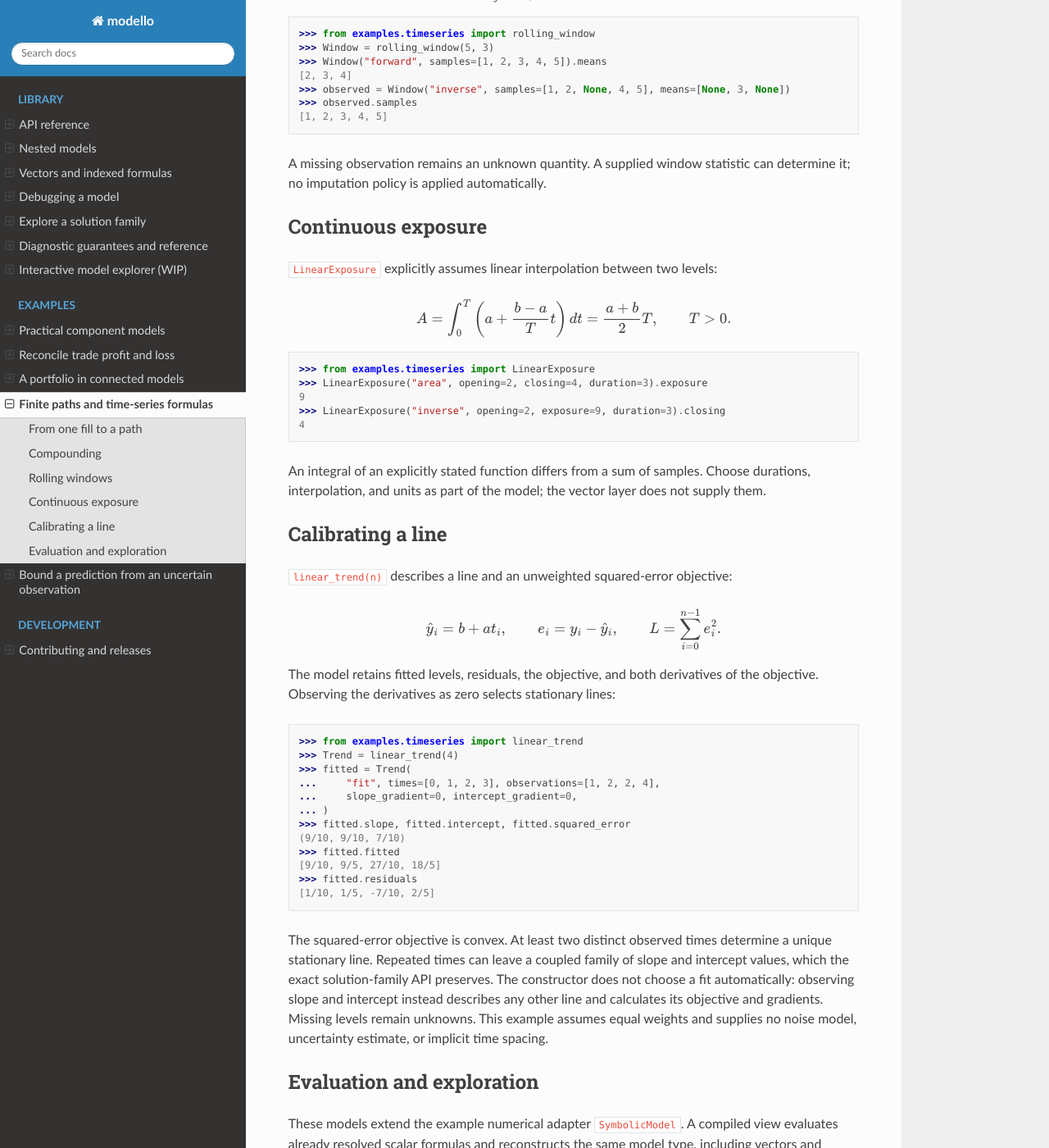
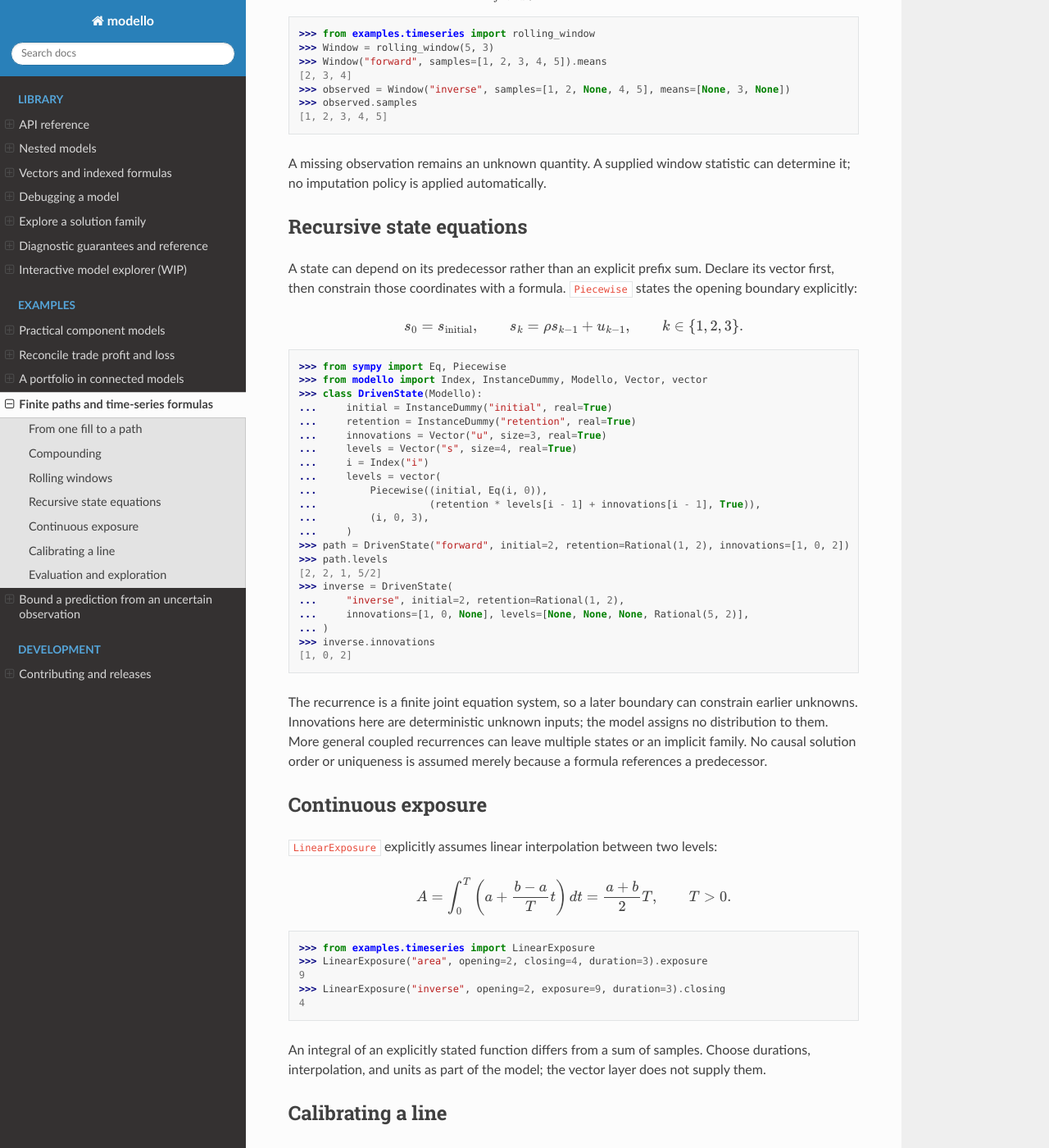
Before and after one commit to Code0x58/modello, a Sphinx documentation site: the page built from docs/examples/timeseries/index.rst, in a window 1280 px wide and 1400 px high, scrolled down 2126 px. Shown: the whole window at 82% size. Built offline with Sphinx 7.4.7 and the Read the Docs theme 3.1.0, drawn with Linux system fonts in a browser that asks for light colours.

Commit message:
Retain vector coordinate identities in recursive formulas

```diff
--- a/docs/examples/timeseries/index.rst
+++ b/docs/examples/timeseries/index.rst
@@ -118,6 +118,49 @@ corresponds to the first complete window, ending at input ``width-1``:
 A missing observation remains an unknown quantity. A supplied window statistic
 can determine it; no imputation policy is applied automatically.
 
+Recursive state equations
+--------------------------
+
+A state can depend on its predecessor rather than an explicit prefix sum.
+Declare its vector first, then constrain those coordinates with a formula.
+``Piecewise`` states the opening boundary explicitly:
+
+.. math::
+
+   s_0=s_{\mathrm{initial}},\qquad
+   s_{k}=\rho s_{k-1}+u_{k-1},\qquad k\in\{1,2,3\}.
+
+.. code-block:: pycon
+
+   >>> from sympy import Eq, Piecewise
+   >>> from modello import Index, InstanceDummy, Modello, Vector, vector
+   >>> class DrivenState(Modello):
+   ...     initial = InstanceDummy("initial", real=True)
+   ...     retention = InstanceDummy("retention", real=True)
+   ...     innovations = Vector("u", size=3, real=True)
+   ...     levels = Vector("s", size=4, real=True)
+   ...     i = Index("i")
+   ...     levels = vector(
+   ...         Piecewise((initial, Eq(i, 0)),
+   ...                   (retention * levels[i - 1] + innovations[i - 1], True)),
+   ...         (i, 0, 3),
+   ...     )
+   >>> path = DrivenState("forward", initial=2, retention=Rational(1, 2), innovations=[1, 0, 2])
+   >>> path.levels
+   [2, 2, 1, 5/2]
+   >>> inverse = DrivenState(
+   ...     "inverse", initial=2, retention=Rational(1, 2),
+   ...     innovations=[1, 0, None], levels=[None, None, None, Rational(5, 2)],
+   ... )
+   >>> inverse.innovations
+   [1, 0, 2]
+
+The recurrence is a finite joint equation system, so a later boundary can
+constrain earlier unknowns. Innovations here are deterministic unknown inputs;
+the model assigns no distribution to them. More general coupled recurrences can
+leave multiple states or an implicit family. No causal solution order or
+uniqueness is assumed merely because a formula references a predecessor.
+
 Continuous exposure
 --------------------
 
```
Also changed, not shown: docs/vectors.rst (+8 -0 lines), 2 other files.
